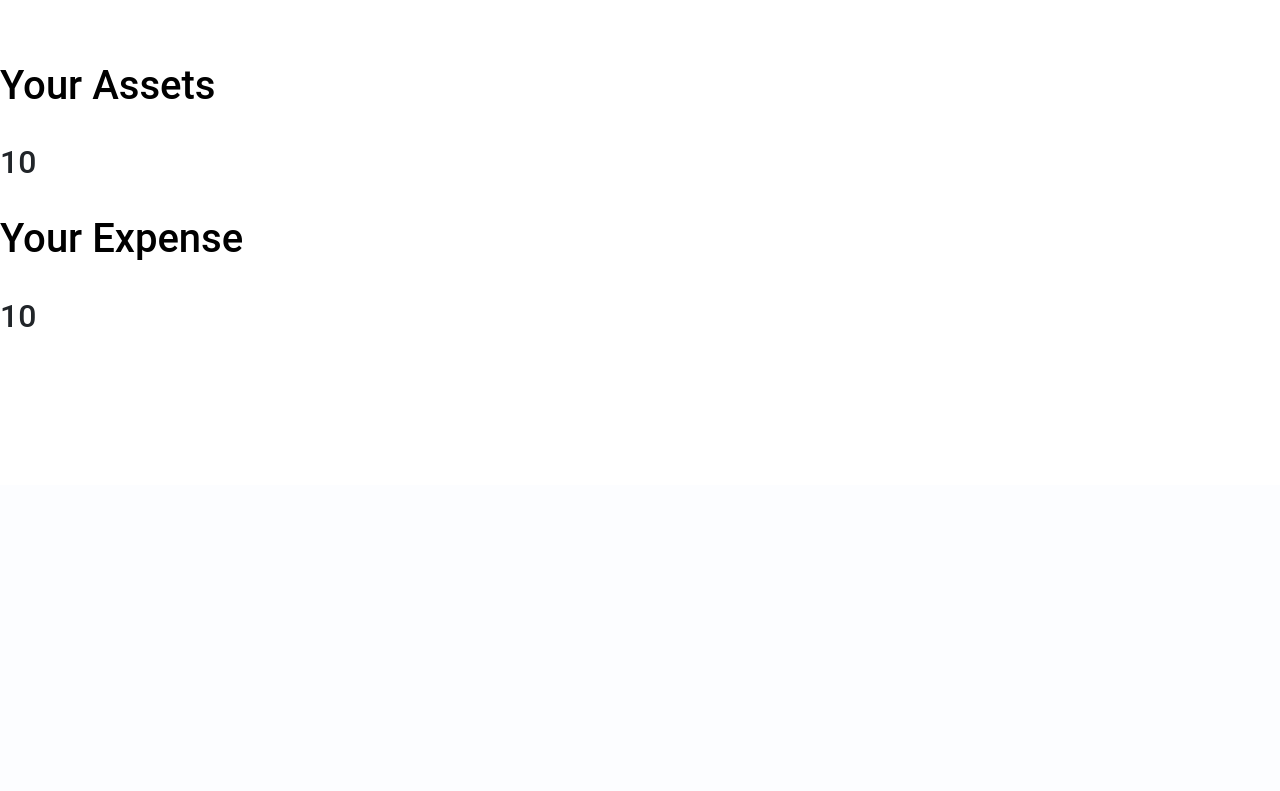
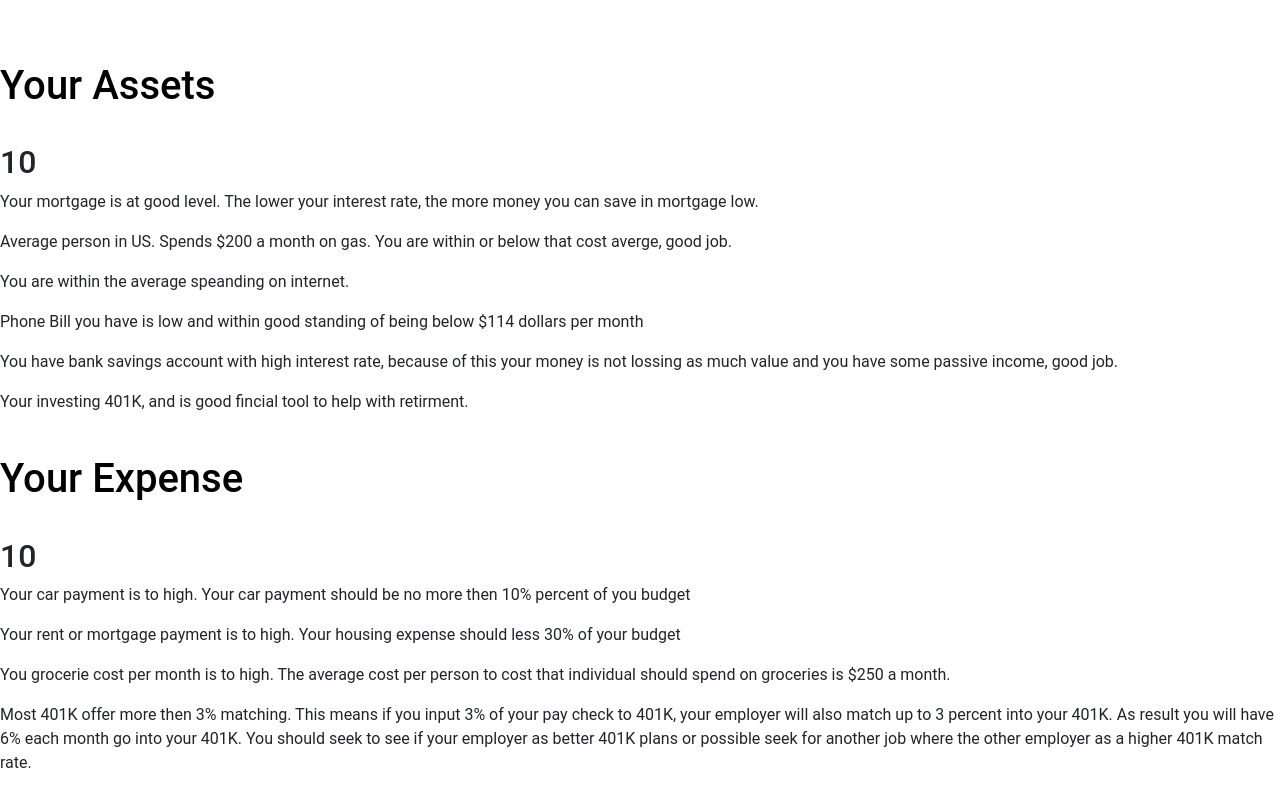
Before and after one commit to AnthonySambrano117/Project-117, a Django app: page /users/profile/ in a window 1280 px wide. Shown: the part 315-1106 px from the top of the page. Before the commit the page ends 642 px from the top, so only its background shows below. Run offline with Django 4.2, Linux system fonts and the light colour scheme; a user stored in the database is signed in; tables that the repository leaves empty hold one stand-in row (values such as "Sample post"); some libraries are stand-ins or nearby versions.

Commit message:
Feedback Made

```diff
--- a/project/users/static/users/style.css
+++ b/project/users/static/users/style.css
@@ -5,6 +5,9 @@ nav.navbar{
     width: 100%;
     height: 95px;
 
+  }
+  .cap{
+  text-transform: capitalize
   }
   .container {
     position: relative;
--- a/project/users/templates/users/profile.html
+++ b/project/users/templates/users/profile.html
@@ -2,12 +2,28 @@
 {% block content  %}
 <h3>Profile</h3>
 <h1>Expense</h1>
-<h1>Welcome {{ request.user.username }}</h1>
+<h1>Welcome <cap>{{ request.user.username }}</cap></h1>
 {% comment %} {% for expenses in users_expenses %} {% endcomment %}
 <h1>Your Assets</h1>
 <h2>{{ total_Assets }}</h2>
+
+{% for postive in feedback.positive %}
+<p>{{postive}}<p>
+{% endfor %}
+
+
 <h1> Your Expense</h1>
 <h2>{{ total_expenses }}</h2>
+{% for neg in feedback.negative%}
+<p>{{neg}}</p>
+{% comment %} {% if post.image %}
+<img src="{{post.image.url}}" alt="">
+{% endif %} {% endcomment %}
+{% comment %} <p>{{post.body}}</p>
+<p>{{post.user.username}}</p>
+<p>{{post.edited_date}}</p> {% endcomment %}
+{% endfor %}
+
 
 
 {% comment %} users_expenses': users_expenses[0],
--- a/project/users/views.py
+++ b/project/users/views.py
@@ -93,14 +93,15 @@ def profile(request):
 
     if len(users_expenses)==0 or len(users_assets)==0:
         return redirect('budget')
-    UserReview(users_expenses[0],users_assets[0])
+    feedback=UserReview(users_expenses[0],users_assets[0])
+    print(feedback)
 
     context={
         'users_expenses': users_expenses[0],
         'total_expenses': users_expenses[0].total_expenses,
         'users_assets': users_assets[0],
         'total_Assets': users_assets[0].total_Assets,
-
+        'feedback': feedback
         # 'expensesTotal': expensesTotal
     }
 
@@ -169,10 +170,10 @@ def saveAssets(form, request):
     new_asset=Assets()
     new_asset.monthly_income=form.cleaned_data['monthly_income']
     new_asset.amount_in_savings=form.cleaned_data['amount_in_savings']
-    new_asset.interest_rate_on_savings_account=form.cleaned_data['interest_rate_on_savings_account']
+    new_asset.interest_rate_on_savings_account=form.cleaned_data['interest_rate_on_savings_account'] #done
     new_asset.amount_in_stocks=form.cleaned_data['amount_in_stocks']
-    new_asset.investing_in_401K=form.cleaned_data['investing_in_401K']
-    new_asset.interest_401K_match=form.cleaned_data['interest_401K_match']
+    new_asset.investing_in_401K=form.cleaned_data['investing_in_401K']#done
+    new_asset.interest_401K_match=form.cleaned_data['interest_401K_match']#done
     new_asset.monthly_amount_investing_in_roth=form.cleaned_data['monthly_amount_investing_in_roth']
     # new_asset.roth_amount=form.cleaned_data['roth_amount']
     # new_asset.pass_miscellaneous=form.cleaned_data['pass_miscellaneous']
@@ -183,16 +184,16 @@ def saveAssets(form, request):
 
 def saveMonthlyExpenses(formTwo, request):
     new_expense=MonthlyExpenseModel()
-    new_expense.car_payment=formTwo.cleaned_data['car_payment']
-    new_expense.rent_or_mortgage_payment=formTwo.cleaned_data['rent_or_mortgage_payment']
+    new_expense.car_payment=formTwo.cleaned_data['car_payment'] #done
+    new_expense.rent_or_mortgage_payment=formTwo.cleaned_data['rent_or_mortgage_payment'] #done
     # new_expense.mortgage_bill=formTwo.cleaned_data['mortgage_bill']
-    new_expense.mortgage_interest_rate=formTwo.cleaned_data['mortgage_interest_rate']
+    new_expense.mortgage_interest_rate=formTwo.cleaned_data['mortgage_interest_rate'] #done
     new_expense.groceries=formTwo.cleaned_data['groceries']
     new_expense.dining_out=formTwo.cleaned_data['dining_out']
-    new_expense.gas=formTwo.cleaned_data['gas']
+    new_expense.gas=formTwo.cleaned_data['gas'] #done
     new_expense.utilites=formTwo.cleaned_data['utilites']
-    new_expense.internet=formTwo.cleaned_data['internet']
-    new_expense.phone_bill=formTwo.cleaned_data['phone_bill']
+    new_expense.internet=formTwo.cleaned_data['internet'] #done
+    new_expense.phone_bill=formTwo.cleaned_data['phone_bill']#done
     new_expense.miscellaneous=formTwo.cleaned_data['miscellaneous']
     new_expense.user=request.user
     total_expenses=new_expense.car_payment + new_expense.rent_or_mortgage_payment + new_expense.groceries + new_expense.dining_out + new_expense.gas + new_expense.internet + new_expense.utilites + new_expense.phone_bill + new_expense.miscellaneous
@@ -203,15 +204,57 @@ def saveMonthlyExpenses(formTwo, request):
 def UserReview(user_expenses,user_assets):
     neg_advice_list=[]
     pro_advice_list=[]
-    if user_expenses.car_payment>=(user_assets.total_Assets*.1):
-        neg_advice_list.append('Your car payment is to high. Your car payment should be 10% percent of you budget')
-        print('Your car payment is to high. Your car payment should be 10% percent of you budget')
+    if user_expenses.car_payment>=(user_assets.monthly_income*.1):
+        neg_advice_list.append('Your car payment is to high. Your car payment should be no more then 10% percent of you budget')
+        # print('Your car payment is to high. Your car payment should be 10% percent of you budget')
     else:
-        pro_advice_list.append("You car payment is within budget")
+        pro_advice_list.append("You car payment is within budget, is less then 10% of your income")
     print(neg_advice_list)
+    if user_expenses.rent_or_mortgage_payment>=(user_assets.monthly_income*.3):
+        neg_advice_list.append('Your rent or mortgage payment is to high. Your housing expense should less 30% of your budget')
+    else:
+        pro_advice_list.append("You rent or mortgage payment is within budget, and is less then 30% of your income")
+#         print("Your rent is expense is high. Most advisers recommended 30% or lower of your monthly_income should go to housing")
+    if user_expenses.mortgage_interest_rate>5:
+        neg_advice_list.append("Your mortgage interest rate is high. Possible seek to refinance to lower your mortgage interest rate.")
+    else:
+        pro_advice_list.append('Your mortgage is at good level. The lower your interest rate, the more money you can save in mortgage low.')
+
+    if user_expenses.groceries>=(user_assets.monthly_income):
+        neg_advice_list.append("You grocerie cost per month is to high. The average cost per person to cost that individual should spend on groceries is $250 a month.")
+    else:
+        pro_advice_list.append('Your grocerie budget is at good amount, and is within 250 dollors per person each month')
+    if user_expenses.gas>=200:
+         neg_advice_list.append('Average person in US. Spends $200 a month on gas. You should seek ways to decrease your cost of gas spending.')
+    else:
+        pro_advice_list.append("Average person in US. Spends $200 a month on gas. You are within or below that cost averge, good job.")
+    if user_expenses.internet>=90:
+        neg_advice_list.append('The average Interent cost within the U.S is 60 to 90 dollors per month. You could seek to decrease your cost of internet by looking for cheaper companies.')
+    else:
+        pro_advice_list.append('You are within the average speanding on internet.')
+    if user_expenses.phone_bill>=114:
+        neg_advice_list.append('Phone bills can get costly. Your phone bill is above the average monthly spending of $114 per month. You can seek to decrease your phone bill by swithing services or having friends or family join your plan to make it lower.')
+    else:
+        pro_advice_list.append('Phone Bill you have is low and within good standing of being below $114 dollars per month')
+
+    #Assents FeedBack
+    if user_assets.interest_rate_on_savings_account<=.1:
+        neg_advice_list.append("There alot of savings accounts that have high interest rates that can help make some passive income. Currently you have bank account that dosen't have a good interest rate. You can find bank acocunts up to 5% interest rate. You can find a better oppurnity by placing your money into high intest rate savings account")
+    else:
+        pro_advice_list.append('You have bank savings account with high interest rate, because of this your money is not lossing as much value and you have some passive income, good job.')
+    if user_assets.investing_in_401K==0:
+        neg_advice_list.append("Some companies have 401K that you can invest in. You can invest and roth at the sametime. You could seek your employer to see if they offer 401K.")
+    else:
+        pro_advice_list.append('Your investing 401K, and is good fincial tool to help with retirment.')
+    if user_assets.interest_401K_match<3:
+        neg_advice_list.append('Most 401K offer more then 3% matching. This means if you input 3% of your pay check to 401K, your employer will also match up to 3 percent into your 401K. As result you will have 6% each month go into your 401K. You should seek to see if your employer as better 401K plans or possible seek for another job where the other employer as a higher 401K match rate.')
+    else:
+        pro_advice_list.append('Your 401K match is within the normal range of 3 to 5 percent match rate. You should always seek to max your 401k match rate. For example, if your employer offers up to 5 percent match rate. You should invest at least 5 percent into 401K. Its free money that your employer is offering to give you for your retirment.')
 
 
-    return [neg_advice_list, pro_advice_list]
+
+    return {'negative': neg_advice_list, 'positive': pro_advice_list}
+    # return [neg_advice_list, pro_advice_list]
 
 
 
```
